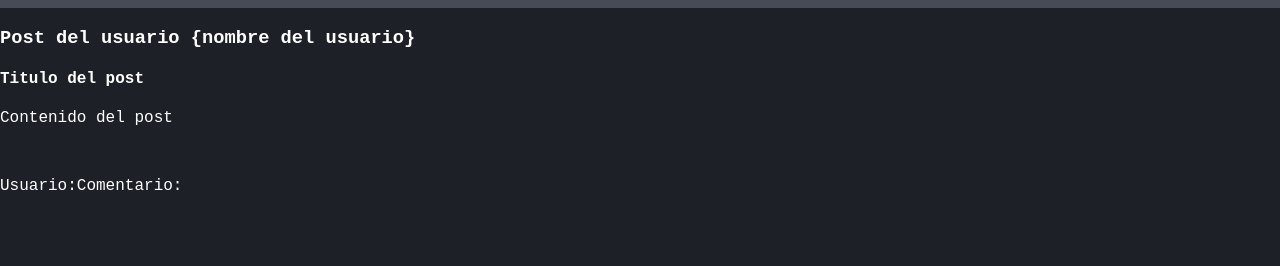
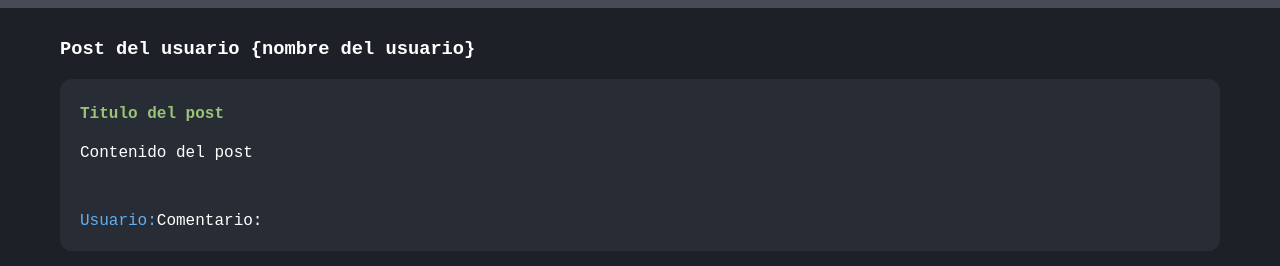
Before and after one commit to ksio7/CursoGIT, a plain HTML site: page index.html in a window 1280 px wide. Shown: the part 812-1078 px from the top of the page. Before the commit the page ends 1023 px from the top, so only its background shows below. Drawn offline with Linux system fonts and the light colour scheme; a web font is replaced by a local one.

Commit message:
se añaden mas colores

```diff
--- a/style.css
+++ b/style.css
@@ -17,5 +17,25 @@ h1{
     display: flex;
 }
 .logo{
+    width: 50px;
+    height: 50px;
+}
+.container{
+    margin-top: 30px;
+    padding: 0 60px 0 60px;
+}
 
+.post{
+    background-color: #282c34;
+    margin-bottom: 15px;
+    padding: 5px 20px 5px 20px;
+    border-radius: 12px;
 }
+
+.post h4{
+    color: #98c379;
+}
+
+.post span{
+    color: #61afef;
+}
```
